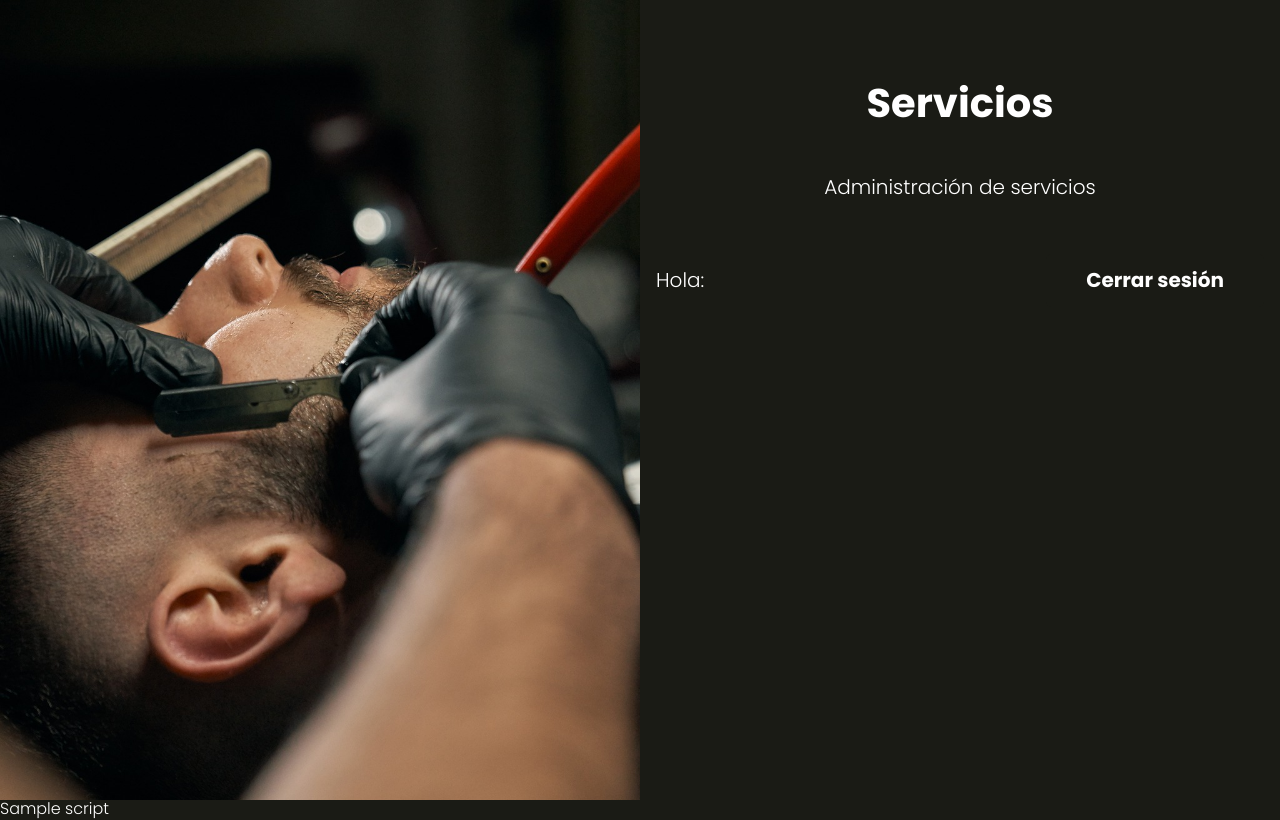
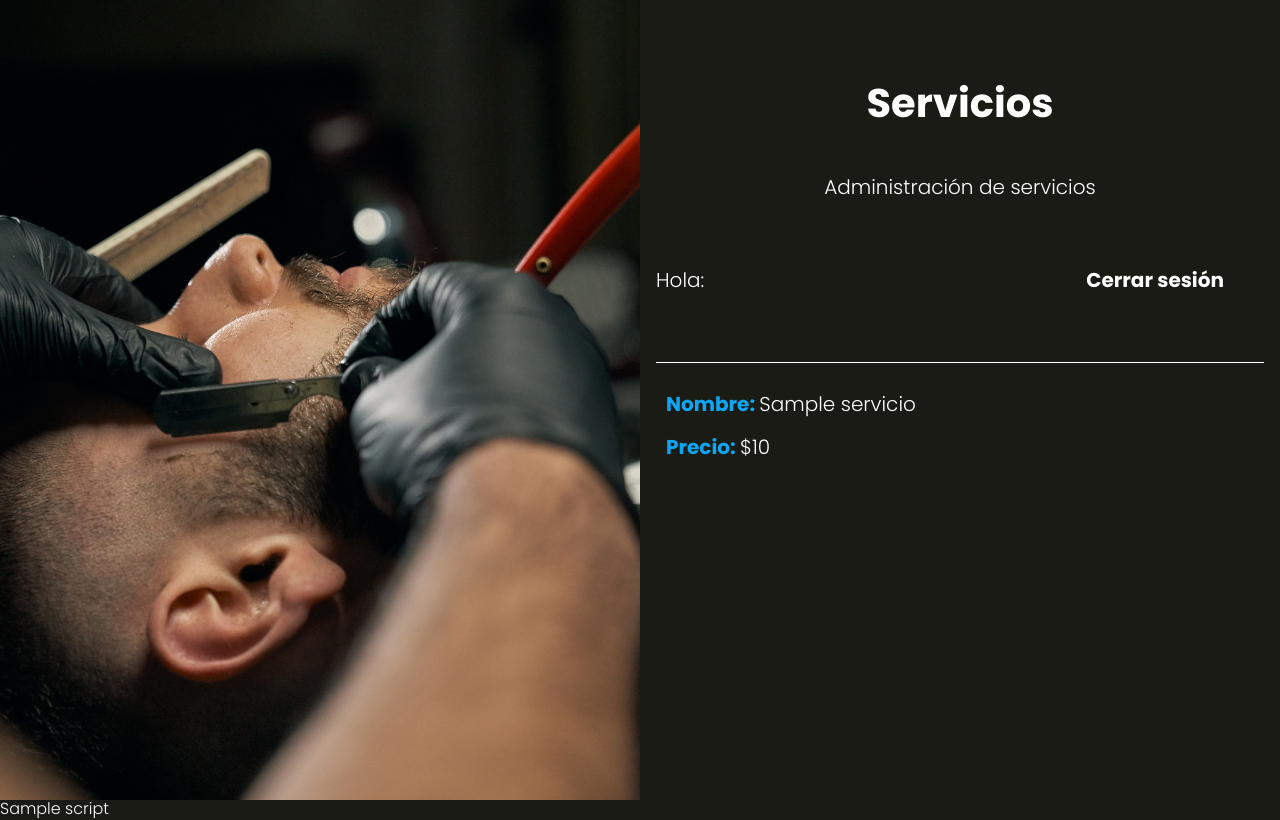
Before and after one commit to Maya-Alferez/AppSalon, a PHP site: the page made by views/servicios/index.php in a window 1280 px wide. Run offline with PHP 8.4, Linux system fonts and the light colour scheme; the template is opened without the code that fills it: most values are stand-ins (such as "Sample title", 1, 10 or a date in 2020).

Commit message:
Mostrar los servicios
Muestra todos los servicios disponibles de la app en la página de servicios.

```diff
--- a/controllers/ServicioController.php
+++ b/controllers/ServicioController.php
@@ -8,8 +8,12 @@ class ServicioController {
     public static function index(Router $router) {
 
         //session_start();
+
+        $servicios = Servicio::all();
+
         $router->render('servicios/index', [
-            'nombre' => $_SESSION['nombre']
+            'nombre' => $_SESSION['nombre'],
+            'servicios' => $servicios
 
         ]);
     }
--- a/src/scss/layout/_admin.scss
+++ b/src/scss/layout/_admin.scss
@@ -19,3 +19,7 @@
         }
     }
 }
+
+.servicios {
+    @extend .citas;
+}
--- a/views/servicios/index.php
+++ b/views/servicios/index.php
@@ -2,3 +2,12 @@
 <p class="descripcion-pagina">Administración de servicios</p>
 
 <?php include_once __DIR__ . '/../templates/barra.php'; ?>
+
+<ul class="servicios">
+    <?php foreach($servicios as $servicio) { ?>
+        <li>
+            <p>Nombre: <span><?php echo $servicio->nombre; ?></span></p>
+            <p>Precio: <span>$<?php echo $servicio->precio; ?></span></p>
+        </li>
+    <?php } //Fin forEach ?>
+</ul>
```
Also changed, not shown: public/build/css/app.css, 1 other file.
